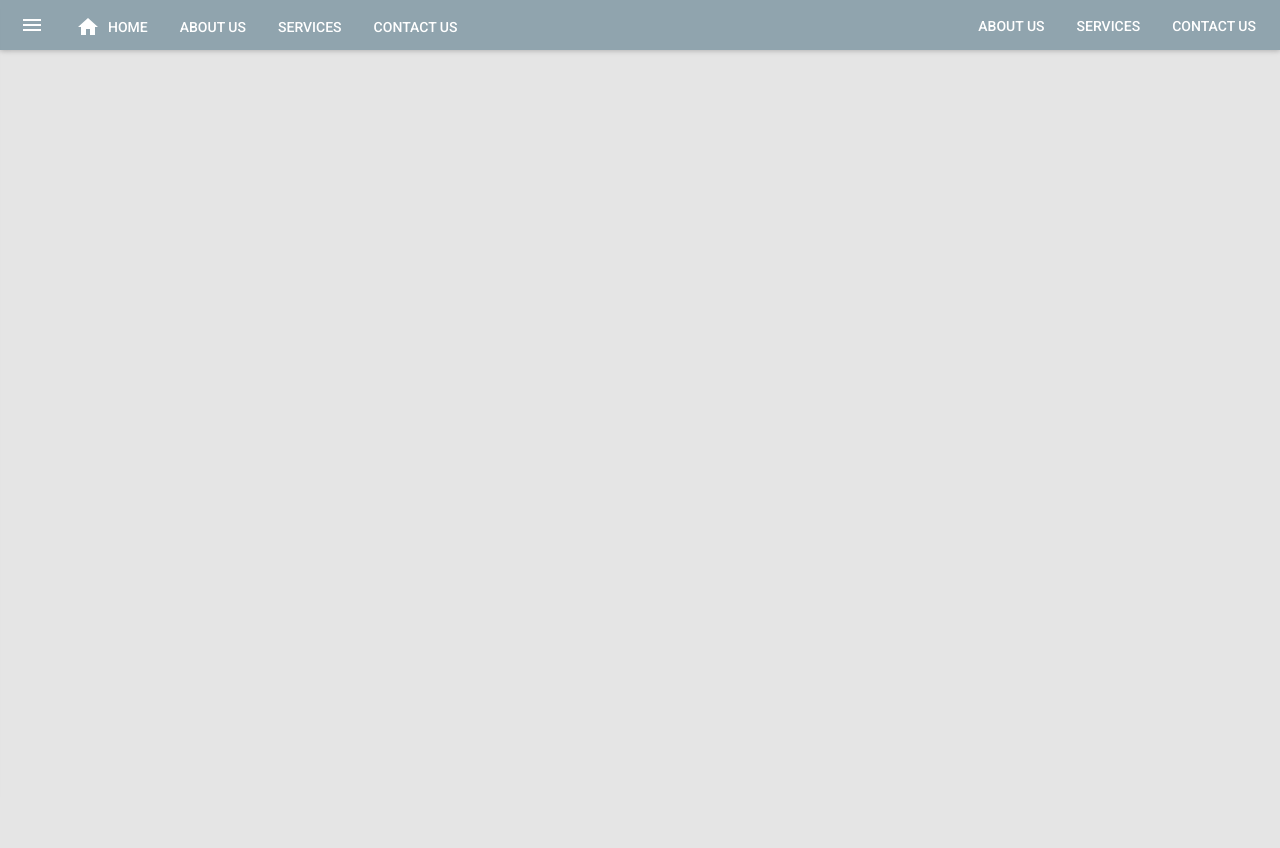
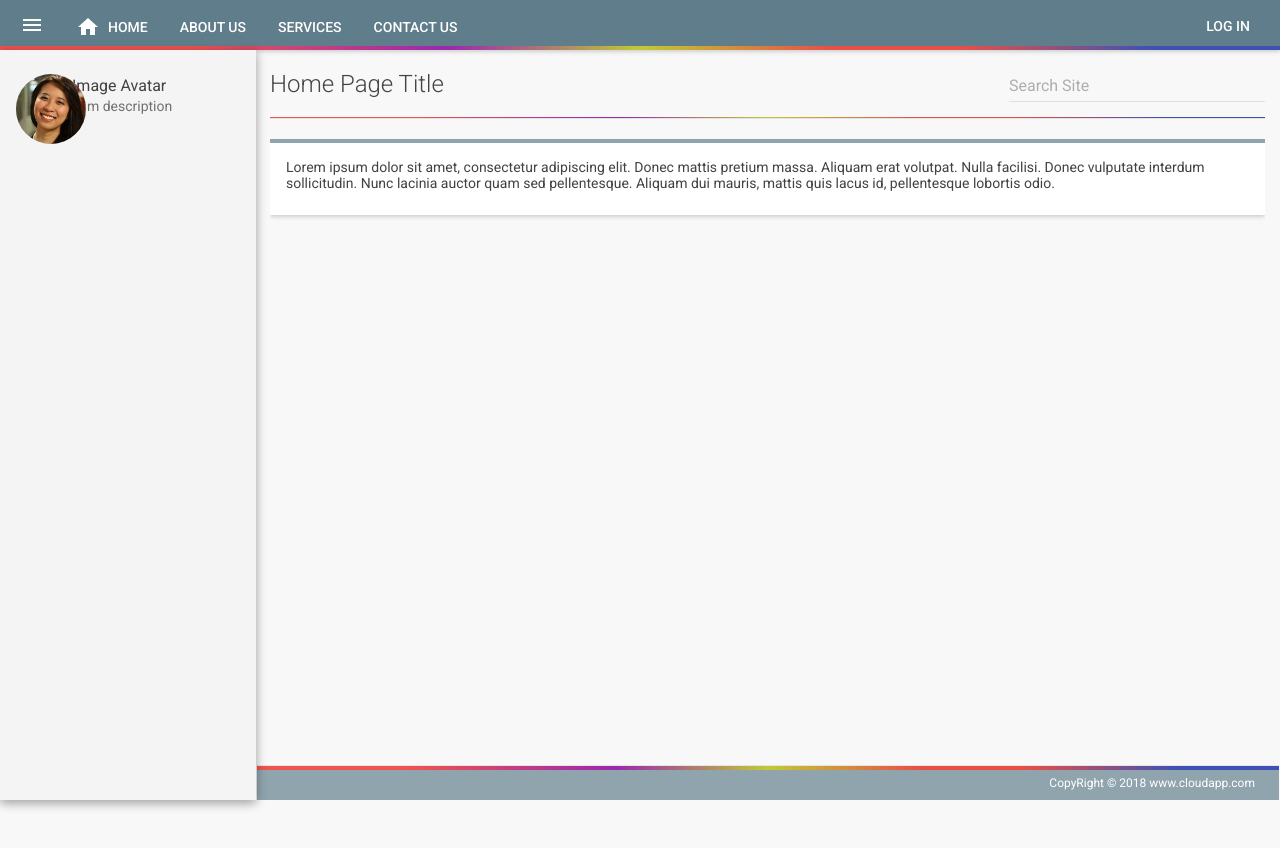
Before and after one commit to szaib1986/cloud_app_frontend, a React app: page / in a window 1280 px wide. Before the commit the page ends 800 px from the top, so only its background shows below. Built offline with nearby package versions, Linux system fonts and the light colour scheme; what react-router-redux would draw is missing.

Commit message:
UI Enhancments

```diff
--- a/app/app.js
+++ b/app/app.js
@@ -5,6 +5,7 @@ import { render } from 'react-dom';
 import { Provider } from 'react-redux';
 import configureStore from './store/store';
 import App from './containers/App/index';
+
 import { ConnectedRouter } from 'react-router-redux';
 import createHistory from "history/createBrowserHistory";
 import MuiThemeProvider from 'material-ui/styles/MuiThemeProvider';
@@ -16,7 +17,7 @@ const store = configureStore({}, history);
 render(
   <Provider store={store}>
     <MuiThemeProvider muiTheme={theme}>
-      <App />
+    <App />
     </MuiThemeProvider>
   </Provider>,
   document.getElementById('root')
--- /dev/null
+++ b/app/components/AboutUs/index.js
@@ -0,0 +1,40 @@
+import React from 'react';
+import { render } from "react-dom";
+import PageHeader  from "../Includes/PageTitle/index";
+import {Card, CardActions, CardHeader, CardText} from 'material-ui/Card';
+import FlatButton from 'material-ui/FlatButton';
+const AboutUs = (props) => {
+    return (
+        <div className="page-container">
+            <PageHeader title="About Us" />
+            <div className="page-content">
+                <Card className="card">
+                    {/* <CardHeader style={{backgroundColor: "rgb(232, 232, 232)"}}
+                      title="Without Avatar"
+                      subtitle="Subtitle"
+                    /> */}
+                    {/* <CardActions>
+                      <FlatButton label="Action1" />
+                      <FlatButton label="Action2" />
+                    </CardActions> */}
+                    <CardText>
+                      Lorem ipsum dolor sit amet, consectetur adipiscing elit.
+                      Donec mattis pretium massa. Aliquam erat volutpat. Nulla facilisi.
+                      Donec vulputate interdum sollicitudin. Nunc lacinia auctor quam sed pellentesque.
+                      Aliquam dui mauris, mattis quis lacus id, pellentesque lobortis odio.
+                    </CardText>
+                </Card>
+            </div>
+        </div>
+    )
+}
+
+// class HomePage extends React.Component {
+//     render() {
+//         return (
+//             <h2>HOME PAGE 001</h2>
+//         )
+//     }
+// }
+
+export default AboutUs;
--- /dev/null
+++ b/app/components/Footer/index.js
@@ -0,0 +1,17 @@
+import React from 'react';
+import { render } from "react-dom";
+import TextField from 'material-ui/TextField';
+import { cyan500, orange500, amber900, white, amber100 } from 'material-ui/styles/colors';
+import { indigo200 } from 'material-ui/styles/colors';
+const Footer = (props) => {
+    const styles = {
+        // backgroundColor: indigo200
+    }
+    return (
+        <div className="footer" style={styles}>
+            CopyRight &copy; 2018 www.cloudapp.com
+        </div>
+    )
+}
+
+export default Footer;
--- a/app/components/HomePage/index.js
+++ b/app/components/HomePage/index.js
@@ -1,10 +1,40 @@
 import React from 'react';
 import { render } from "react-dom";
-
+import PageHeader  from "../Includes/PageTitle/index";
+import {Card, CardActions, CardHeader, CardText} from 'material-ui/Card';
+import FlatButton from 'material-ui/FlatButton';
 const HomePage = (props) => {
     return (
-        <h2>HOME PAGE</h2>
+        <div className="page-container">
+            <PageHeader title="Home Page Title" />
+            <div className="page-content">
+                <Card className="card">
+                    {/* <CardHeader style={{backgroundColor: "rgb(232, 232, 232)"}}
+                      title="Without Avatar"
+                      subtitle="Subtitle"
+                    /> */}
+                    {/* <CardActions>
+                      <FlatButton label="Action1" />
+                      <FlatButton label="Action2" />
+                    </CardActions> */}
+                    <CardText>
+                      Lorem ipsum dolor sit amet, consectetur adipiscing elit.
+                      Donec mattis pretium massa. Aliquam erat volutpat. Nulla facilisi.
+                      Donec vulputate interdum sollicitudin. Nunc lacinia auctor quam sed pellentesque.
+                      Aliquam dui mauris, mattis quis lacus id, pellentesque lobortis odio.
+                    </CardText>
+                </Card>
+            </div>
+        </div>
     )
 }
 
+// class HomePage extends React.Component {
+//     render() {
+//         return (
+//             <h2>HOME PAGE 001</h2>
+//         )
+//     }
+// }
+
 export default HomePage;
--- /dev/null
+++ b/app/components/Includes/PageTitle/index.js
@@ -0,0 +1,15 @@
+import React from 'react';
+import { render } from "react-dom";
+import TextField from 'material-ui/TextField';
+const PageHeader = (props) => {
+    return (
+        <div className="page-header">
+            <h2>{props.title}</h2>
+            <TextField style={{marginTop: "12px"}}
+                hintText="Search Site"
+            />
+        </div>
+    )
+}
+
+export default PageHeader;
--- a/app/components/Navigation/index.js
+++ b/app/components/Navigation/index.js
@@ -10,13 +10,18 @@ import { cyan500, orange500, amber900, white, amber100 } from 'material-ui/style
 import { amber600 } from 'material-ui/styles/colors';
 import { amber50 } from 'material-ui/styles/colors';
 import { blueGrey300 } from 'material-ui/styles/colors';
+import { blueGrey50, blueGrey500 } from 'material-ui/styles/colors';
+import { indigo500 } from 'material-ui/styles/colors';
 const Navigation = (props) => {
     const style = {
         appBar: {
-            backgroundColor: blueGrey300
+            backgroundColor: blueGrey500
         },
         drawer: {
-            backgroundColor: amber50
+            backgroundColor: "#f4f4f4",
+            position: "absolute",
+            height: "calc(100% - 50px)",
+            marginTop: "50px"
         }
     };
 
@@ -37,7 +42,7 @@ const Navigation = (props) => {
 
     return (
         <div className="navigation">
-            <AppBar
+            <AppBar className="app-bar"
                 style={style.appBar}
                 title={
                     <div style={fullHeight} className="Zaib">
@@ -69,7 +74,7 @@ const Navigation = (props) => {
                 iconElementRight={<TopMenu {...props} />}
             >
             </AppBar>
-            <Drawer containerStyle={style.drawer} onRequestChange={props.toggleDrawer} docked={false} open={props.isDrawerOpen}>
+            <Drawer containerStyle={style.drawer} docked={true} open={true}>
                 <List>
                     <ListItem
                         disabled={true}
--- a/app/components/TopMenu/index.js
+++ b/app/components/TopMenu/index.js
@@ -2,8 +2,9 @@ import React from 'react';
 import PropTypes from 'prop-types';
 import { render } from 'react-dom';
 import {
-    RaisedButton, FontIcon, IconButton, FlatButton, Badge
+    RaisedButton, FontIcon, IconButton, FlatButton, IconMenu, MenuItem, Popover
 } from 'material-ui';
+import MoreVertIcon from 'material-ui/svg-icons/navigation/more-vert';
 import { blue500, red500, greenA200, white } from 'material-ui/styles/colors';
 import ActionHome from 'material-ui/svg-icons/action/home';
 import NotificationSms from 'material-ui/svg-icons/notification/sms';
@@ -24,17 +25,9 @@ const TopMenu = (props) => {
         }
     };
     return (
-        <div style={fullHeight} className="Zaib">
+        <div style={fullHeight}>
             <FlatButton
-                label="About Us"
-                labelPosition="after"
-                style={iconStyles.icon} />
-            <FlatButton
-                label="Services"
-                labelPosition="after"
-                style={iconStyles.icon} />
-            <FlatButton
-                label="Contact Us"
+                label="Log In"
                 labelPosition="after"
                 style={iconStyles.icon} />
         </div>
--- a/app/containers/App/index.js
+++ b/app/containers/App/index.js
@@ -1,21 +1,32 @@
 import { render } from 'react-dom';
 import React from 'react';
 import { Switch, Route, BrowserRouter as Router } from "react-router-dom";
-
-import { HomePage } from "../../components/HomePage/index";
+import HomePage from "../../components/HomePage/index";
+import AboutUs from "../../components/AboutUs/index";
+import Footer from "../../components/Footer/index";
 import NavigationContainer from "../NavigationContainer/index";
+// import LoginContainer from "../LoginContainer/index"
 // import Footer from '../../components/Footer/index';
 export default class App extends React.Component {
     render() {
+        const styles = {
+            marginLeft: "270px",
+            marginRight: "15px",
+            overflow: "hidden",
+            height: "100%"
+        };
         return (
             <div className="main-body-container">
                 <NavigationContainer />
+                <div style={styles}>
                 <Router>
                     <Switch>
-                        <Route exact path='/' component={HomePage}/>
+                        <Route exact path='/' component={HomePage} />
+                        <Route exact path='/aboutus' component={AboutUs} />
                     </Switch>
                 </Router>
-
+                <Footer />
+                </div>
             </div>
         )
     }
--- a/assets/css/styles.css
+++ b/assets/css/styles.css
@@ -1,24 +1,39 @@
 @import url(https://maxcdn.bootstrapcdn.com/font-awesome/4.6.3/css/font-awesome.min.css);
 @import url(https://fonts.googleapis.com/css?family=Roboto:400,300,500,700);
-
 body {
     font-family: 'Roboto';
     padding: 0px;
     margin: 0px;
-    background-color: #E5E5E5;
+    background-color: #F8F8F8;
+    color: #444;
+    position: absolute;
+    top: 0px;
+    left: 0px;
+    overflow: hidden;
+    height: calc(100% - 0px);
+    width: 100%;
+}
+
+h1,
+h2,
+h3,
+h4,
+h5,
+h6 {
+    font-weight: 300;
 }
 
 .app,
 .main-body-container {
-
+    height: 100%;
 }
 
-.appBarContainer{
-    width:100%;
+.appBarContainer {
+    width: 100%;
     padding: 20px;
     background-color: #007ACC;
-    color:#fff;
-    font-size:24px;
+    color: #fff;
+    font-size: 24px;
     display: flex;
     justify-content: space-between;
 }
@@ -28,18 +43,81 @@ body {
     display: flex;
     flex-grow: 4;
 }
-.iconButton{
+
+.iconButton {
     cursor: pointer;
     margin-right: 15px;
 }
+
 .icon {
-    font-size:20px;
-    color:#fff;
+    font-size: 20px;
+    color: #fff;
 }
-.icon:hover{
-    color:#e5e5e5;
+
+.icon:hover {
+    color: #e5e5e5;
 }
+
 .appBarLink {
-    float:right;
+    float: right;
     font-size: 16px;
 }
+.page-header:after,
+.app-bar:after{
+    background: linear-gradient(to right, #EF5350 15%,#9C27B0 35%, #C0CA33  50%, #e84f47 65%, #e84f47 75%, rgb(63, 81, 181) 90%);
+    position: absolute;
+    content: '';
+    height: 4px;
+    right: 0;
+    left: 0;
+    bottom: 0;
+}
+.page-header:after {
+    height: 1px;
+}
+.page-container {
+    height: calc(100% - 95px);
+    overflow: hidden;
+}
+
+.page-header {
+    position: relative;
+    width: 100%;
+    margin-bottom: 20px;
+    border-bottom: 1px solid #e4e4e4;
+    display: flex;
+    justify-content: space-between;
+}
+
+.page-content {
+    height: calc(100% - 85px);
+    overflow: auto;
+}
+.card {
+     border-top: 4px solid #90A4AE;
+    border-radius: 0px !important;
+    position: relative;
+}
+
+.footer:after{
+    background: linear-gradient(to right, #EF5350 15%,#9C27B0 35%, #C0CA33  50%, #e84f47 65%, #e84f47 75%, rgb(63, 81, 181) 90%);
+    position: absolute;
+    content: '';
+    height: 4px;
+    right: 0;
+    left: 0;
+    top: 0;
+  }
+.footer {
+    bottom: 0px;
+    position: absolute;
+    padding: 10px 0px 10px 0px;
+    border-top: 1px solid #e4e4e4;
+    width: calc(100% - 282px);
+    font-size: 12px;
+    text-align: right;
+    color: #fff;
+    padding-right: 24px;
+    margin-left: -13px;
+    background: #90A4AE;
+}
```
